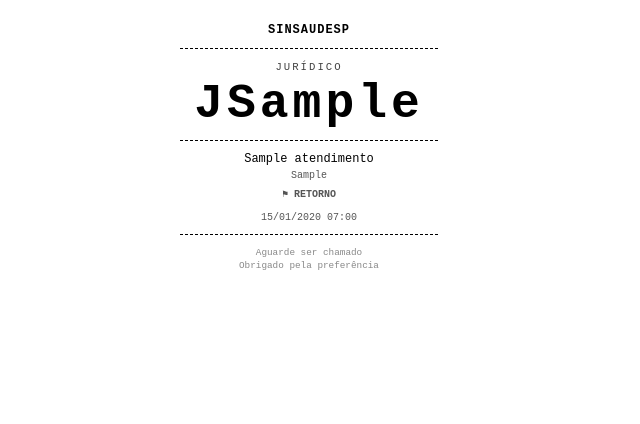
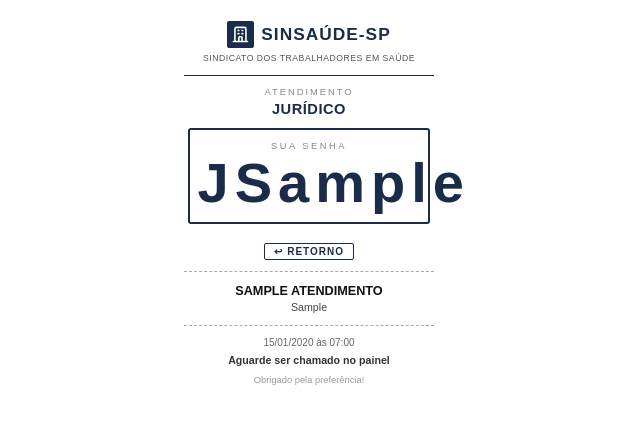
Before and after one commit to Pacheco2802/Intranet-Sin, a Django app: page /atendimento/1/imprimir/ in a window 1280 px wide. Shown: the top 424 px of the page, without its empty margins (331-971 px from the left). Run offline with Django 5.2, Linux system fonts and the light colour scheme; a user stored in the database is signed in; tables that the repository leaves empty hold one stand-in row (values such as "Sample post"); data that the repository does not hold is empty.

Commit message:
Correção da impressão da senha no atendimento

```diff
--- a/templates/atendimento/imprimir_senha.html
+++ b/templates/atendimento/imprimir_senha.html
@@ -7,71 +7,182 @@
   * { margin: 0; padding: 0; box-sizing: border-box; }
 
   body {
-    font-family: 'Courier New', monospace;
+    font-family: Arial, Helvetica, sans-serif;
     background: #fff;
     display: flex;
     justify-content: center;
-    padding: 8px;
+    padding: 6px;
   }
 
   .ticket {
     width: 72mm;
     text-align: center;
-    padding: 4mm 2mm;
+    padding: 4mm 3mm 5mm;
+    font-size: 9pt;
   }
 
-  .org {
-    font-size: 9pt;
-    font-weight: bold;
-    letter-spacing: 1px;
-    text-transform: uppercase;
-    margin-bottom: 2mm;
+  /* ── Cabeçalho ── */
+  .header { margin-bottom: 3mm; }
+
+  .logo-row {
+    display: flex;
+    align-items: center;
+    justify-content: center;
+    gap: 2mm;
+    margin-bottom: 1.5mm;
   }
 
-  .divider {
-    border-top: 1px dashed #000;
+  .logo-icon {
+    width: 7mm; height: 7mm;
+    background: #1b2c4a;
+    border-radius: 2px;
+    display: flex; align-items: center; justify-content: center;
+    flex-shrink: 0;
+  }
+
+  .logo-icon svg { width: 5mm; height: 5mm; }
+
+  .org-name {
+    font-size: 13pt;
+    font-weight: 900;
+    letter-spacing: 1px;
+    color: #1b2c4a;
+    line-height: 1;
+  }
+
+  .org-sub {
+    font-size: 6.5pt;
+    color: #555;
+    letter-spacing: 0.5px;
+    text-transform: uppercase;
+    margin-top: 0.5mm;
+  }
+
+  /* ── Divisores ── */
+  .divider-solid {
+    border: none;
+    border-top: 1.5px solid #1b2c4a;
     margin: 3mm 0;
   }
 
-  .fila-label {
-    font-size: 8pt;
+  .divider-dashed {
+    border: none;
+    border-top: 1px dashed #aaa;
+    margin: 3mm 0;
+  }
+
+  /* ── Fila / Serviço ── */
+  .service-section { margin: 2mm 0; }
+
+  .service-label {
+    font-size: 7pt;
     text-transform: uppercase;
     letter-spacing: 2px;
+    color: #888;
     margin-bottom: 1mm;
-    color: #444;
   }
 
-  .senha {
-    font-size: 36pt;
-    font-weight: bold;
-    letter-spacing: 4px;
-    line-height: 1;
-    margin: 2mm 0;
+  .service-name {
+    font-size: 11pt;
+    font-weight: 800;
+    text-transform: uppercase;
+    color: #1b2c4a;
+    letter-spacing: 0.5px;
   }
 
-  .nome {
-    font-size: 9pt;
+  /* ── Senha ── */
+  .senha-box {
+    border: 2px solid #1b2c4a;
+    border-radius: 3px;
+    padding: 3mm 2mm;
+    margin: 3mm 1mm;
+  }
+
+  .senha-label {
+    font-size: 7pt;
+    text-transform: uppercase;
+    letter-spacing: 2.5px;
+    color: #888;
+    margin-bottom: 1mm;
+  }
+
+  .senha-numero {
+    font-size: 42pt;
+    font-weight: 900;
+    letter-spacing: 6px;
+    line-height: 1;
+    color: #1b2c4a;
+  }
+
+  /* ── Retorno ── */
+  .retorno-badge {
+    display: inline-block;
+    border: 1.5px solid #1b2c4a;
+    border-radius: 2px;
+    padding: 0.5mm 2.5mm;
+    font-size: 7.5pt;
+    font-weight: 800;
+    letter-spacing: 1px;
+    text-transform: uppercase;
+    color: #1b2c4a;
     margin-top: 2mm;
+  }
+
+  /* ── Dados do filiado ── */
+  .filiado-section { margin: 1mm 0; }
+
+  .filiado-nome {
+    font-size: 9.5pt;
+    font-weight: 700;
+    color: #111;
+    word-break: break-word;
+    text-transform: uppercase;
+  }
+
+  .filiado-assunto {
+    font-size: 8pt;
+    color: #444;
+    margin-top: 1mm;
     word-break: break-word;
   }
 
-  .info {
+  /* ── Rodapé ── */
+  .data-hora {
     font-size: 7.5pt;
-    color: #555;
+    color: #666;
     margin-top: 1mm;
   }
 
-  .data {
-    font-size: 7.5pt;
-    color: #555;
-    margin-top: 3mm;
+  .footer-msg {
+    font-size: 8pt;
+    color: #333;
+    font-weight: 600;
+    margin-top: 1mm;
+    line-height: 1.5;
   }
 
-  .rodape {
+  .footer-obs {
     font-size: 7pt;
-    color: #888;
-    margin-top: 3mm;
+    color: #999;
+    margin-top: 1.5mm;
     line-height: 1.4;
+  }
+
+  /* ── Corte ── */
+  .cut-line {
+    border: none;
+    border-top: 1px dashed #ccc;
+    margin: 5mm 0 0;
+    position: relative;
+  }
+
+  .cut-label {
+    font-size: 6pt;
+    color: #ccc;
+    text-align: center;
+    margin-top: 1mm;
+    letter-spacing: 1px;
+    text-transform: uppercase;
   }
 
   @media print {
@@ -83,30 +194,61 @@
 <body>
 <div class="ticket">
 
-  <div class="org">Sinsaudesp</div>
+  <!-- Cabeçalho -->
+  <div class="header">
+    <div class="logo-row">
+      <div class="logo-icon">
+        <svg fill="none" stroke="#fff" viewBox="0 0 24 24">
+          <path stroke-linecap="round" stroke-linejoin="round" stroke-width="2"
+            d="M19 21V5a2 2 0 00-2-2H7a2 2 0 00-2 2v16m14 0h2m-2 0h-5m-9 0H3m2 0h5M9 7h1m-1 4h1m4-4h1m-1 4h1m-5 10v-5a1 1 0 011-1h2a1 1 0 011 1v5m-4 0h4"/>
+        </svg>
+      </div>
+      <div>
+        <div class="org-name">SINSAÚDE-SP</div>
+      </div>
+    </div>
+    <div class="org-sub">Sindicato dos Trabalhadores em Saúde</div>
+  </div>
 
-  <div class="divider"></div>
+  <hr class="divider-solid">
 
-  <div class="fila-label">{{ at.get_nextqs_fila_display|default:at.nextqs_fila }}</div>
+  <!-- Serviço / Fila -->
+  <div class="service-section">
+    <div class="service-label">Atendimento</div>
+    <div class="service-name">{{ at.get_nextqs_fila_display|default:at.nextqs_fila }}</div>
+  </div>
 
-  <div class="senha">{{ at.nextqs_fila }}{{ at.numero_senha }}</div>
-
-  <div class="divider"></div>
-
-  <div class="nome">{{ at.nome_filiado }}</div>
-  <div class="info">{{ at.assunto }}</div>
+  <!-- Senha em destaque -->
+  <div class="senha-box">
+    <div class="senha-label">Sua Senha</div>
+    <div class="senha-numero">{{ at.nextqs_fila }}{{ at.numero_senha }}</div>
+  </div>
 
   {% if at.is_retorno %}
-  <div class="info" style="margin-top:2mm; font-weight:bold;">⚑ RETORNO</div>
+  <div class="retorno-badge">↩ Retorno</div>
   {% endif %}
 
-  <div class="data">{{ at.created_at|date:"d/m/Y H:i" }}</div>
+  <hr class="divider-dashed">
 
-  <div class="divider"></div>
+  <!-- Dados do filiado -->
+  <div class="filiado-section">
+    <div class="filiado-nome">{{ at.nome_filiado }}</div>
+    {% if at.assunto %}
+    <div class="filiado-assunto">{{ at.assunto }}</div>
+    {% endif %}
+  </div>
 
-  <div class="rodape">
-    Aguarde ser chamado<br>
-    Obrigado pela preferência
+  <hr class="divider-dashed">
+
+  <!-- Data/hora e rodapé -->
+  <div class="data-hora">{{ at.created_at|date:"d/m/Y \à\s H:i" }}</div>
+
+  <div class="footer-msg">
+    Aguarde ser chamado no painel
+  </div>
+
+  <div class="footer-obs">
+    Obrigado pela preferência!
   </div>
 
 </div>
```
